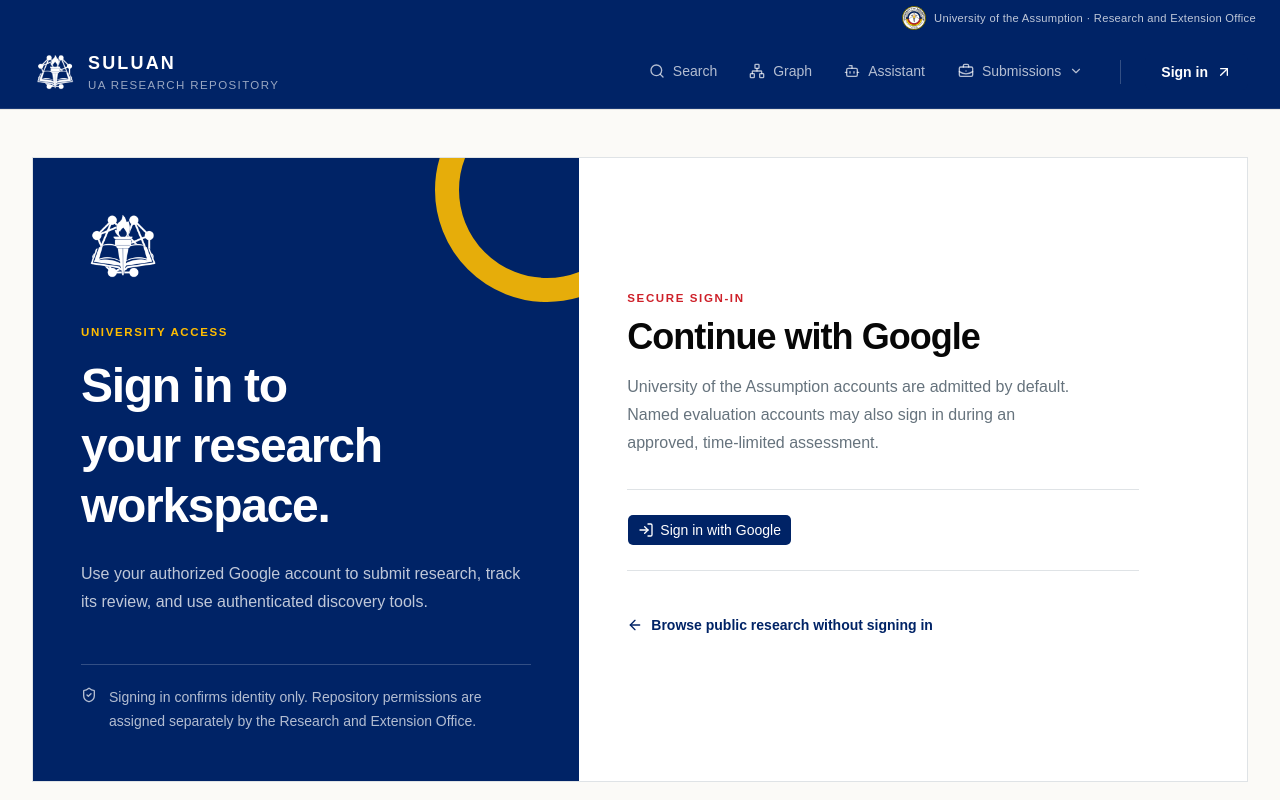
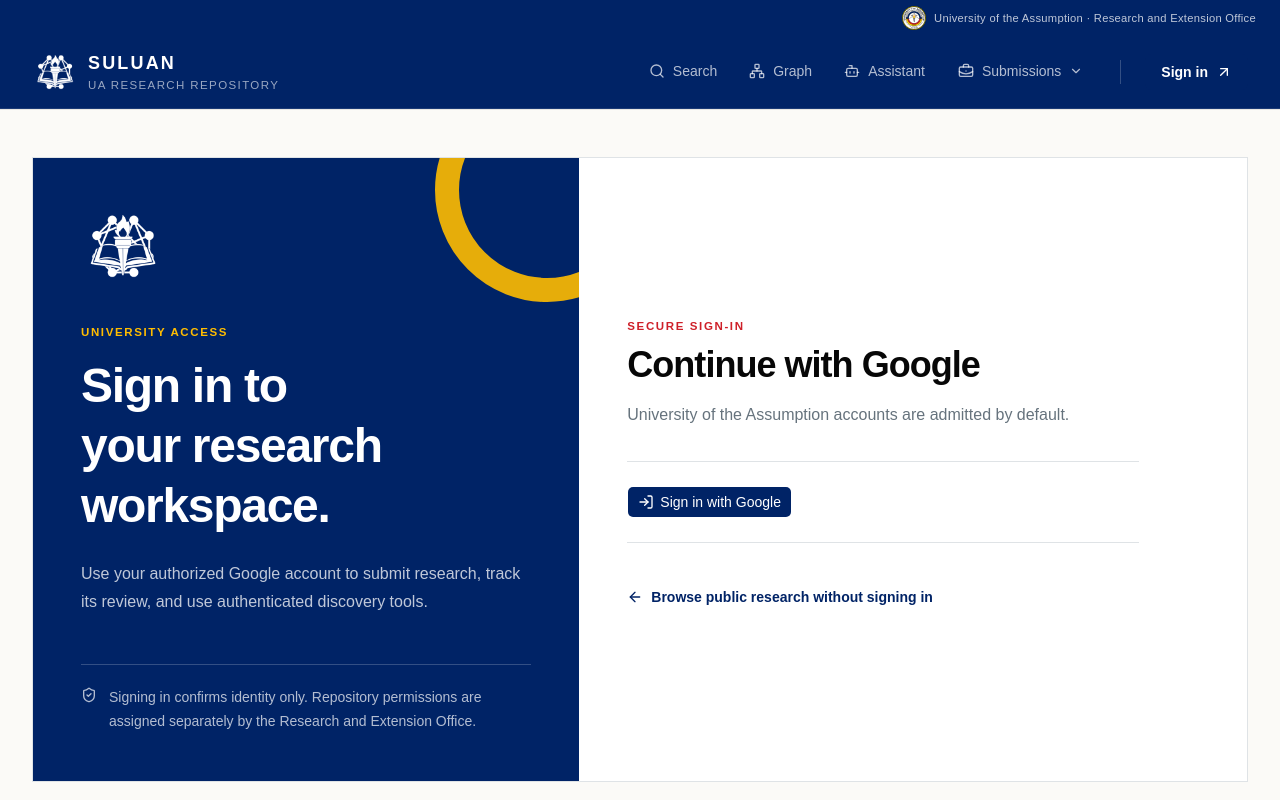
Before and after one commit to ldlumba/suluan, a React (Vite) app in the folder apps/web/: page /signin in a window 1280 px wide. Shown: the top 800 px of the page. Built offline with nearby package versions, Linux system fonts and the light colour scheme; no server answers.

Commit message:
Expand evaluator access allowlist

```diff
--- a/apps/web/src/app/pages/SignInPage.tsx
+++ b/apps/web/src/app/pages/SignInPage.tsx
@@ -48,8 +48,6 @@
           </h2>
           <p className="mt-4 max-w-md leading-7 text-[var(--ink-muted)]">
             University of the Assumption accounts are admitted by default.
-            Named evaluation accounts may also sign in during an approved,
-            time-limited assessment.
           </p>
 
           <div className="my-8 border-y border-[var(--border)] py-6">
```
Also changed, not shown: 3 other files (tests, documents, lock files or other folders).
